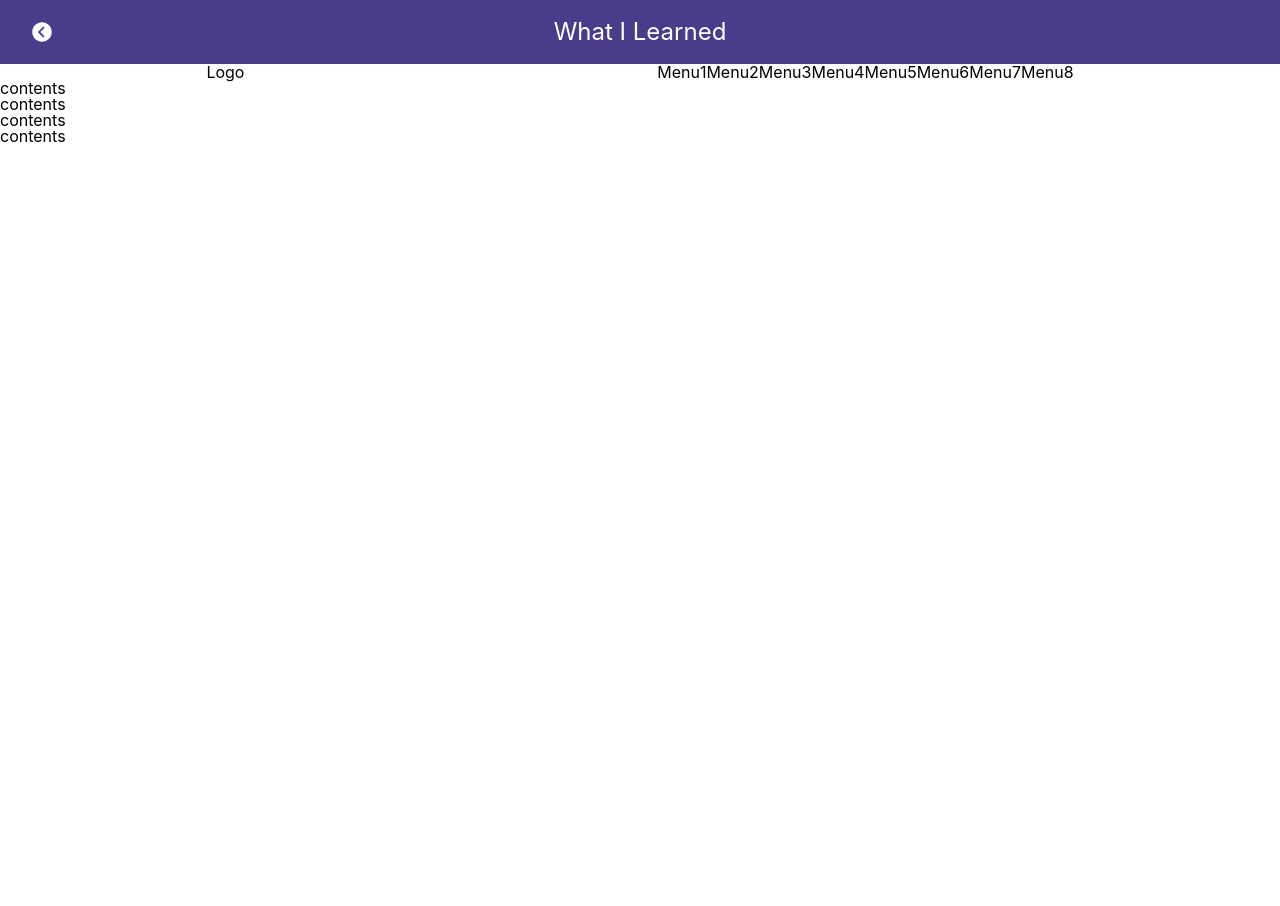
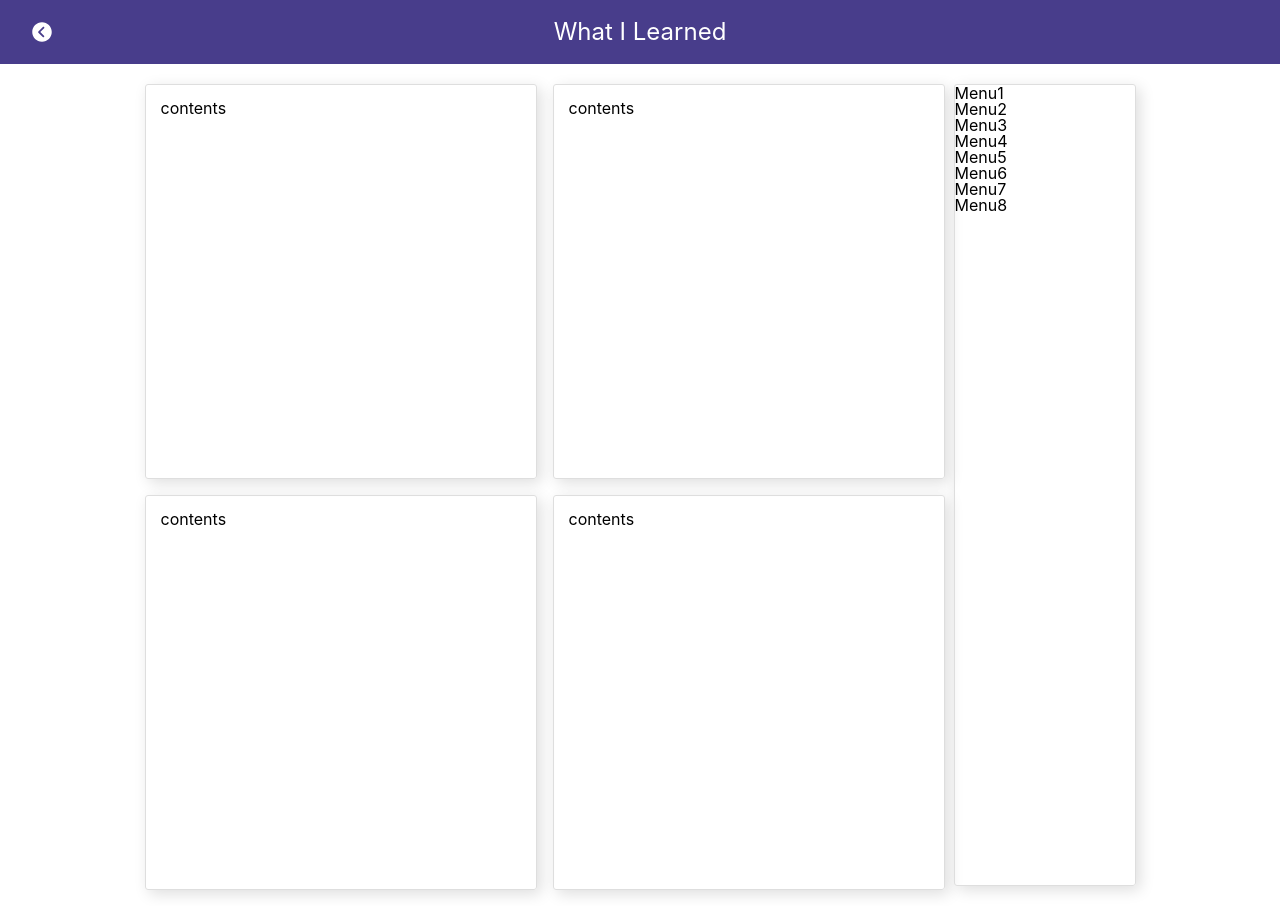
Before and after one commit to saebomp/todayilearned, a React (Create React App) app: page /menu in a window 1280 px wide. Before the commit the page ends 800 px from the top, so only its background shows below. Built offline with nearby package versions, Linux system fonts and the light colour scheme.

Commit message:
layout menu

```diff
--- a/src/App.css
+++ b/src/App.css
@@ -517,12 +517,40 @@ body {
   height: 60px;
   font-size: 30px;
 }
-.sideMenu .header{
+.sideMenu {
+  max-width: 1000px;
+  margin: 0 auto;
   display: flex;
   flex-direction: row;
-  justify-content:space-around
+  justify-content: space-around;
+  height:100%;
+  box-sizing: border-box;
 }
-.sideMenu .float {
+.sideMenu .contents {
+  width:80%;
   display: flex;
   flex-direction: row;
+  flex-wrap: wrap;
+  margin-top:2%;
 }
+.sideMenu .contents div {
+  margin:0% 2% 2% 0;
+  width:49%;
+  border-radius:3px;
+  box-shadow: 4px 4px 15px #dedede;
+  min-height: 350px;
+  padding:15px;
+  border:1px solid #dedede;
+  box-sizing: border-box;
+}
+.sideMenu .contents div:nth-of-type(2n){
+  margin:0 0 2% 0
+}
+.sideMenu .menu {
+  border-radius:3px;
+  box-shadow: 4px 4px 15px #dedede;
+  border:1px solid #dedede;
+  width:18%;
+  height:100vh;
+  margin:2% 0;
+}
--- a/src/components/Menu.js
+++ b/src/components/Menu.js
@@ -13,28 +13,29 @@ const Menu = () => {
 
   return (
     <div className="sideMenu">
-        <header className="header">
-            <div>Logo</div>
-            <ul className="float">
-                <li>Menu1</li>
-                <li>Menu2</li>
-                <li>Menu3</li>
-                <li>Menu4</li>
-                <li>Menu5</li>
-                <li>Menu6</li>
-                <li>Menu7</li>
-                <li>Menu8</li>
-            </ul>
-        </header>
-        <div>
+
+        <div className="contents">
             <div>contents</div>
             <div>contents</div>
             <div>contents</div>
             <div>contents</div>
         </div>
-
+        <ul className="menu">
+          <li>Menu1</li>
+          <li>Menu2</li>
+          <li>Menu3</li>
+          <li>Menu4</li>
+          <li>Menu5</li>
+          <li>Menu6</li>
+          <li>Menu7</li>
+          <li>Menu8</li>
+        </ul>
     </div>
     )
   }
 
 export default Menu
+
+
+
+// https://dribbble.com/shots/16878702-Sidebar-Navigation
```
